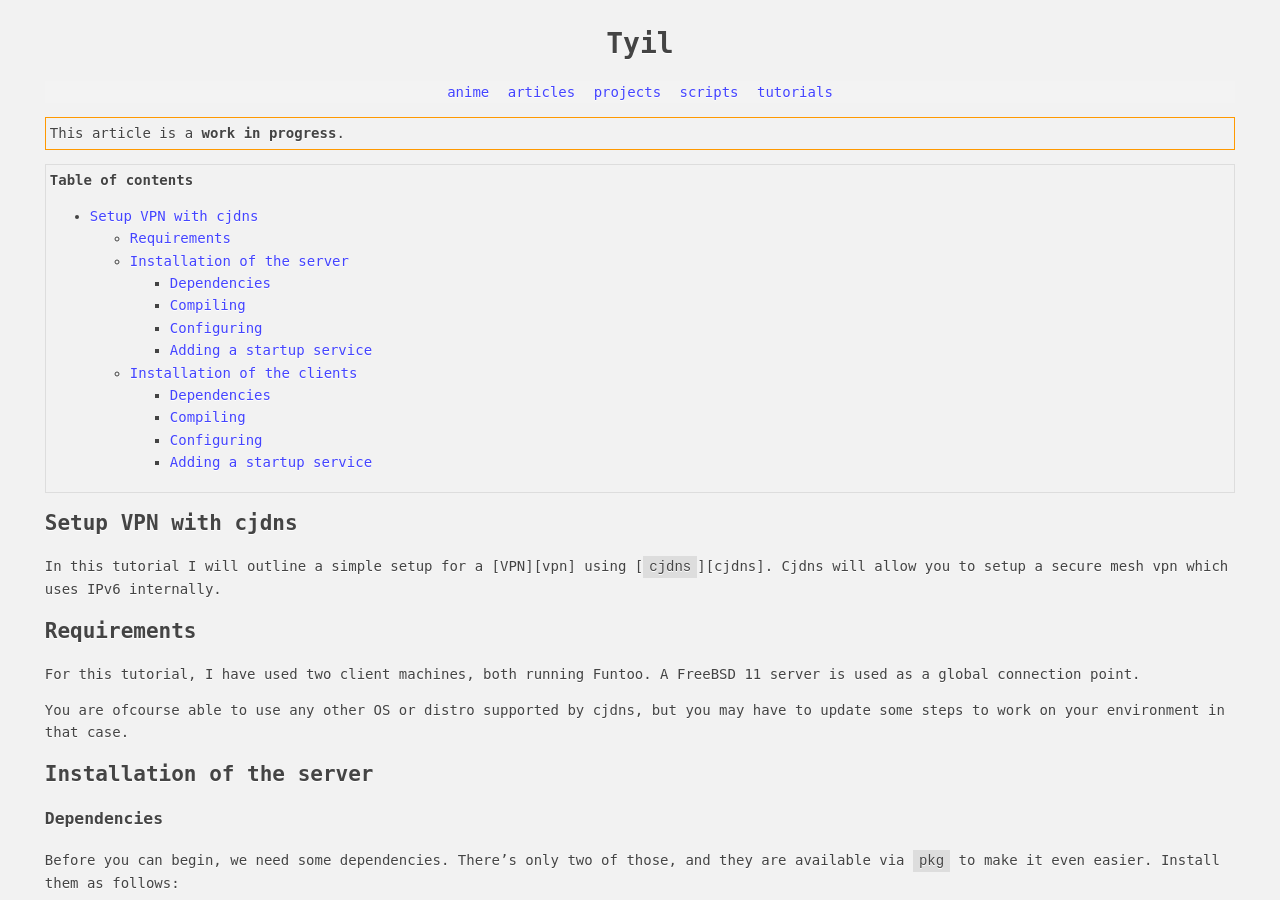
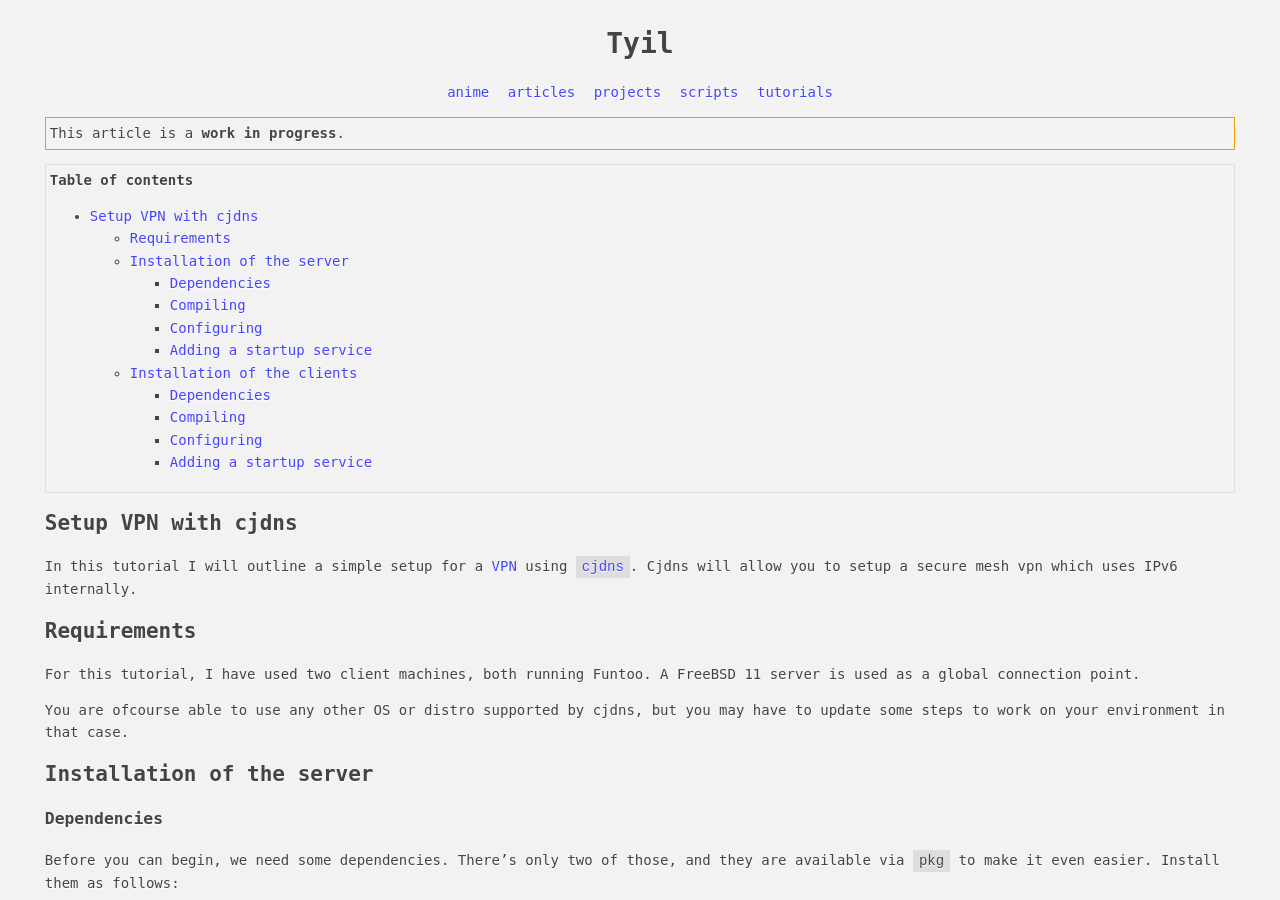
Before and after one commit to Tyil/website, a Jekyll site: the page built from _tutorials/cjdns.md, in a window 1280 px wide and 900 px high. Built offline with Jekyll 4.4.1, drawn with Linux system fonts in a browser that asks for light colours; Markdown is read by kramdown in place of the engine named in the settings; part of the change alters nothing that is shown.

Commit message:
Add links to cjdns tutorial

```diff
--- a/_tutorials/cjdns.md
+++ b/_tutorials/cjdns.md
@@ -205,3 +205,6 @@ rc-service cjdroute start
 That should be sufficient to get cjdns up and running for an encrypted VPN. You
 can find the IPs of each of your systems at the top of your `cjdroute.conf`
 files, in the `ipv6` attribute.
+
+[cjdns]: https://github.com/cjdelisle/cjdns
+[vpn]: https://en.wikipedia.org/wiki/Virtual_private_network
```
